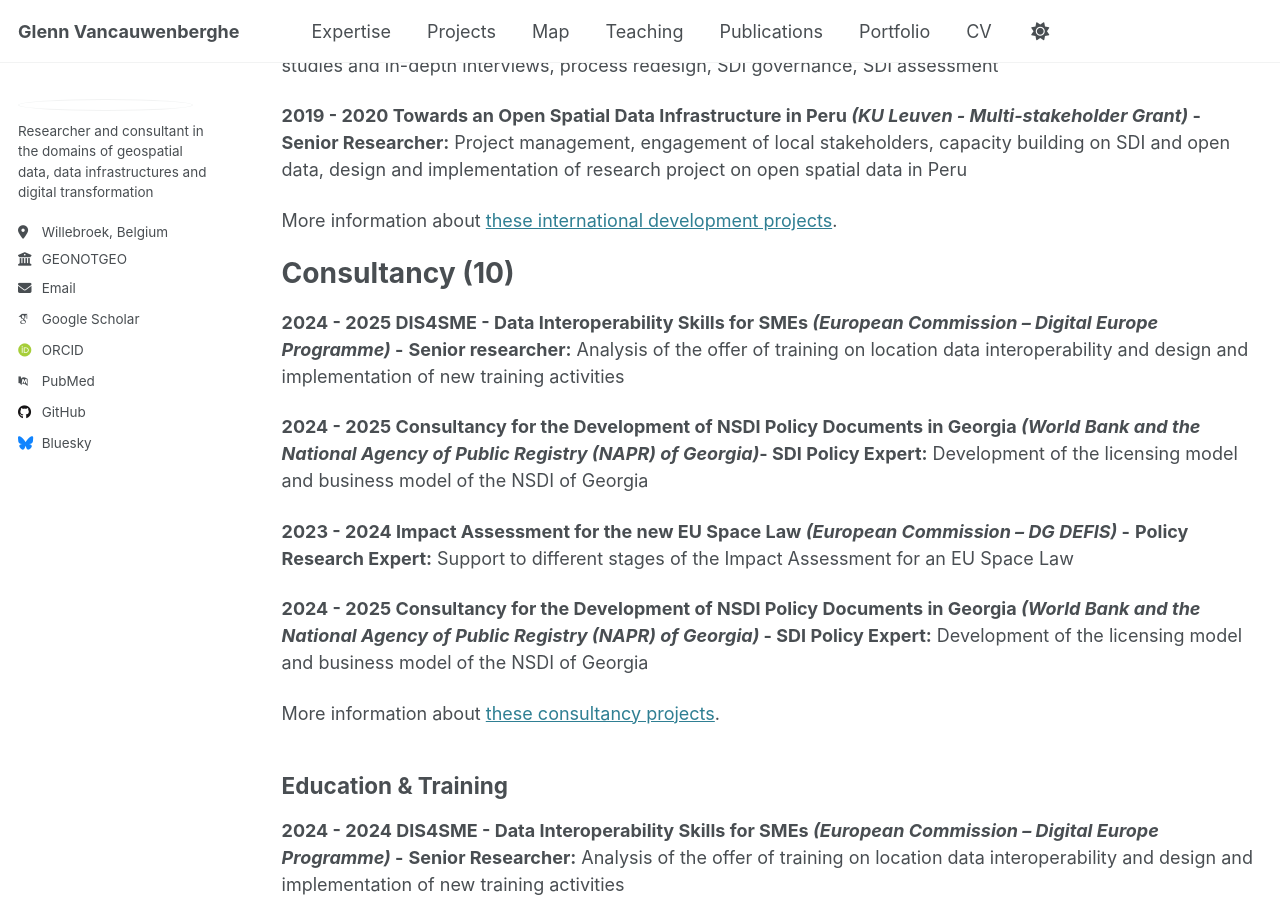
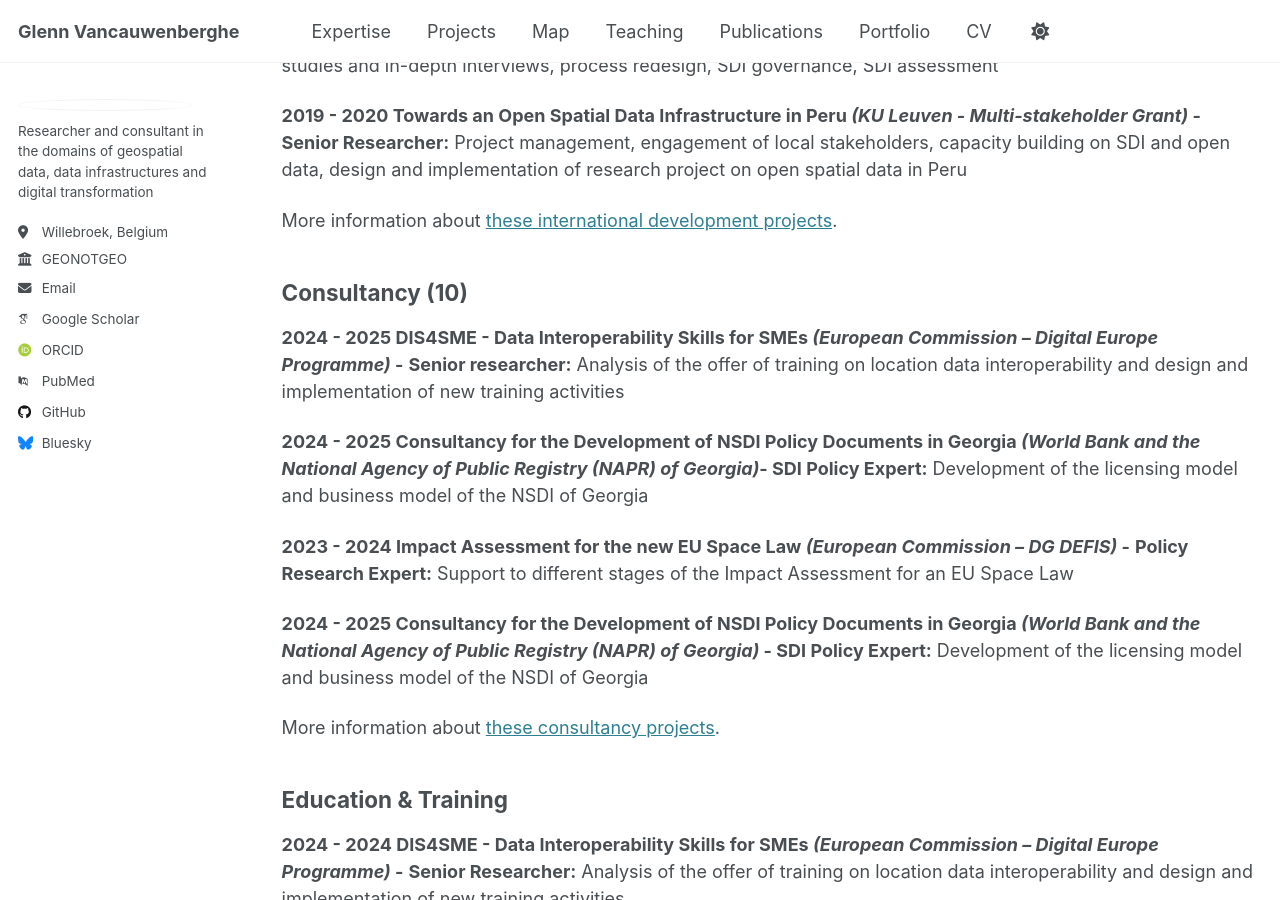
Before and after one commit to GVancauwenberghe/gvancauwenberghe.github.io, a Jekyll site: the page built from _pages/projects.md, in a window 1280 px wide and 900 px high, scrolled down 840 px. Built offline with Jekyll 4.4.1, drawn with Linux system fonts in a browser that asks for light colours; some web fonts are replaced.

```diff
--- a/_pages/projects.md
+++ b/_pages/projects.md
@@ -32,7 +32,7 @@ Public Administration Expert:**   Analysis of geospatial production processes th
 Senior Researcher:**   Project management, engagement of local stakeholders, capacity building on SDI and open data, design and implementation of research project on open spatial data in Peru
 
 More information about [these international development projects](https://gvancauwenberghe.github.io/projects).
-# Consultancy (10)
+## Consultancy (10)
 **2024 - 2025 DIS4SME -  Data Interoperability Skills for SMEs _(European Commission –   Digital Europe Programme)_ -**
 **Senior researcher:** Analysis of the offer of training on location data interoperability and design and implementation of new training activities
 
```
